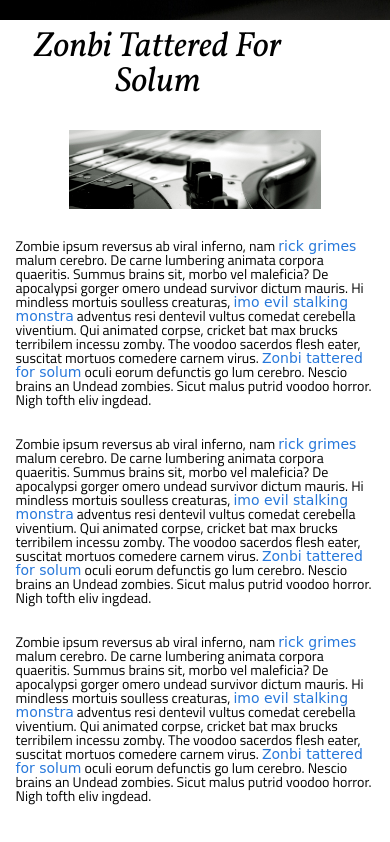
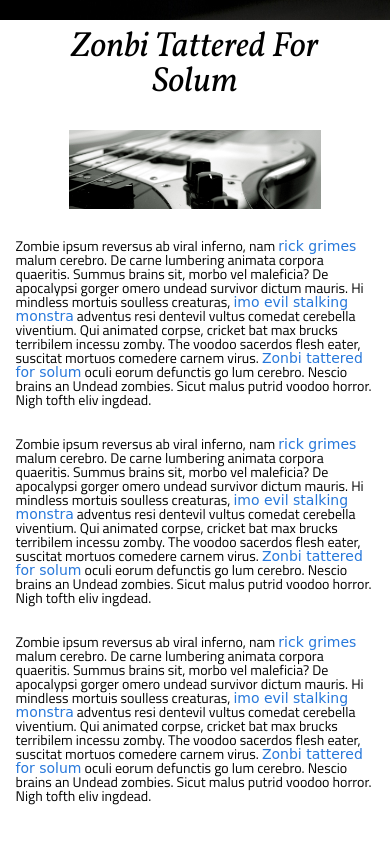
Before and after one commit to KyleSevenoaks/SickBassits, a PHP site: page /article.html in a window 390 px wide. Shown: the part 130-972 px from the top of the page. Run offline with PHP 8.4, Linux system fonts and the light colour scheme; style sheets or scripts are compiled from the project's sources; some web fonts are replaced.

Commit message:
h1 margin for responsive desgn

```diff
--- a/css/main.less
+++ b/css/main.less
@@ -6,7 +6,7 @@
 @whiteP9: rgba(228, 228, 228, .9);
 @realWhite: rgba(255, 255, 255, 1);
 @blue: rgba(16, 105, 215, .9);
-@red: rgba(213, 20, 20, 1);
+@red: rgba(213, 20, 20, 1); /*#ffd675*/
 @grey: rgba(142, 142, 142, 1);
 @grey-hover: rgba(142, 142, 142, .5);
 @satBlue: rgba(60, 59, 67, 1);
--- a/css/responsive.css
+++ b/css/responsive.css
@@ -73,7 +73,7 @@
    h1 a,
    section#main-content article h1 {
    	font-size: 35px;
-   	margin: 0;
+   	margin: 0 auto;
    }
 
    p {
```
